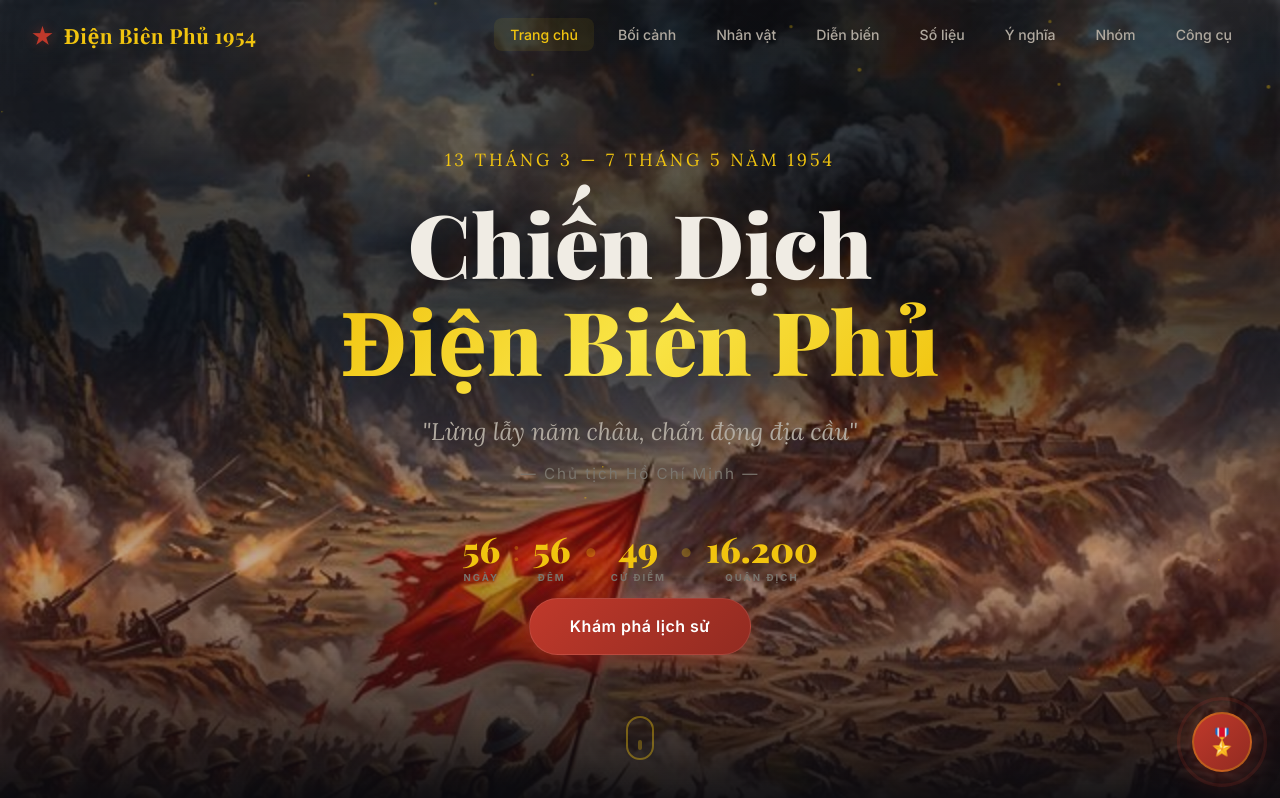
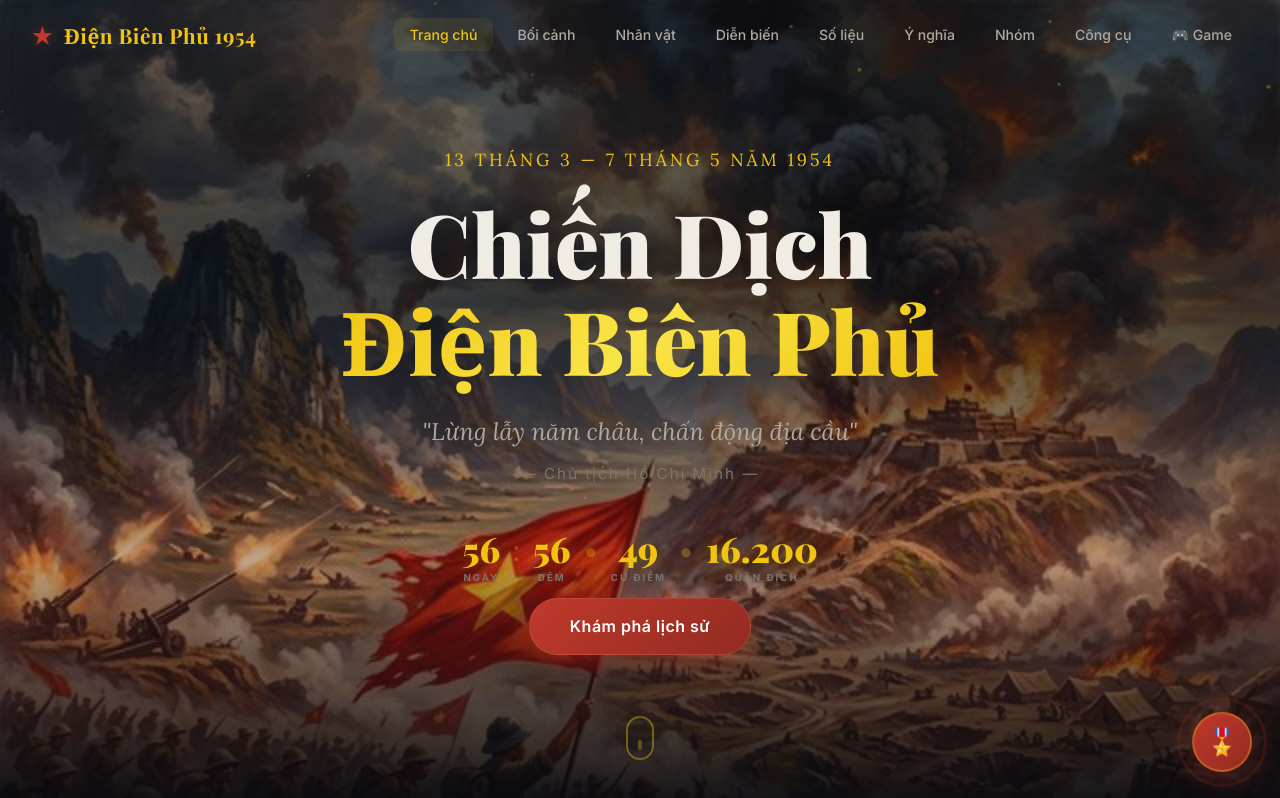
Before and after one commit to DatNguyen9240/vnr202, a plain HTML site: page index.html in a window 1280 px wide. Shown: the top 798 px of the page. Drawn offline with nearby package versions, Linux system fonts and the light colour scheme; a web font is replaced by a local one.

Commit message:
feat: add game link to navigation

```diff
--- a/index.html
+++ b/index.html
@@ -31,6 +31,7 @@
             <li><a href="#significance">Ý nghĩa</a></li>
             <li><a href="#team">Nhóm</a></li>
             <li><a href="#creation">Công cụ</a></li>
+            <li><a href="https://vnr202-game-production.up.railway.app/" target="_blank" rel="noopener">🎮 Game</a></li>
         </ul>
         <button class="nav-toggle" id="navToggle" aria-label="Menu">
             <span></span><span></span><span></span>
```
